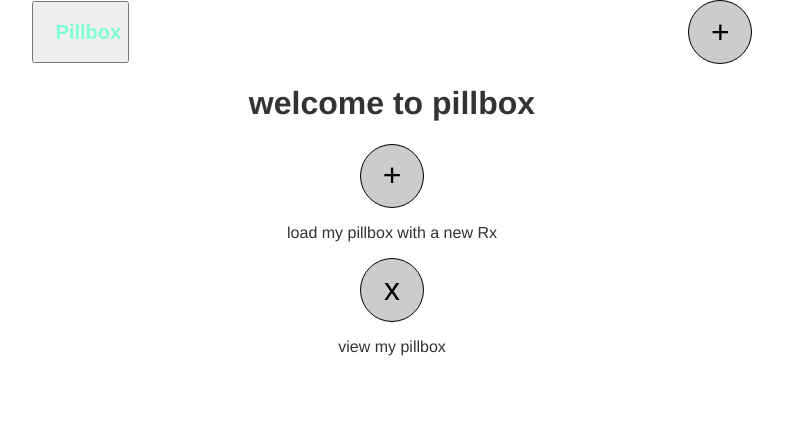
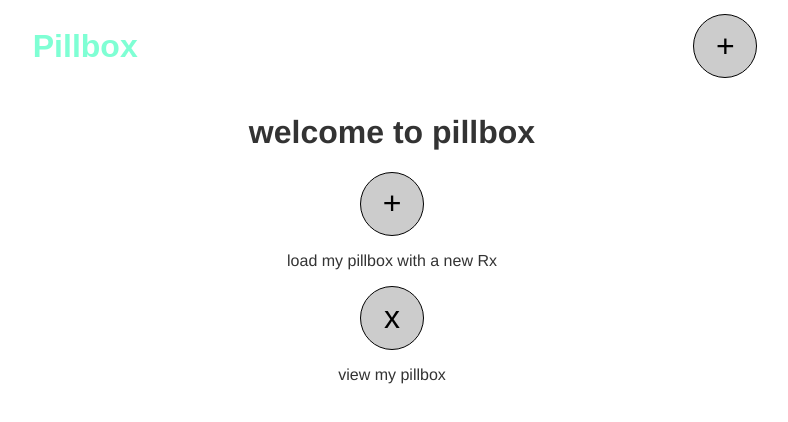
Before and after one commit to katmorris8/pillbox, a React app: page / in a window 1280 px wide. Shown: the whole page, without its empty margins (248-1036 px from the left). Built offline with nearby package versions, Linux system fonts and the light colour scheme.

Commit message:
style logo

```diff
--- a/src/client/components/Logo/Logo.js
+++ b/src/client/components/Logo/Logo.js
@@ -3,7 +3,7 @@ import PropTypes from 'prop-types';
 import './style.css';
 
 const Logo = ({ page, click }) => (
-  <button type="button" onClick={() => click(page)}>
+  <button className="logo-button" type="button" onClick={() => click(page)}>
     <h1 className="logo">Pillbox</h1>
   </button>
 );
--- a/src/client/components/Logo/style.css
+++ b/src/client/components/Logo/style.css
@@ -1,5 +1,12 @@
+.logo-button {
+  background: none;
+  border: none;
+  outline: none;
+  cursor: pointer;
+}
+
 .logo {
+  font-size: 2rem;
   text-align: left;
-  padding-left: 1rem;
   color: aquamarine;
 }
```
